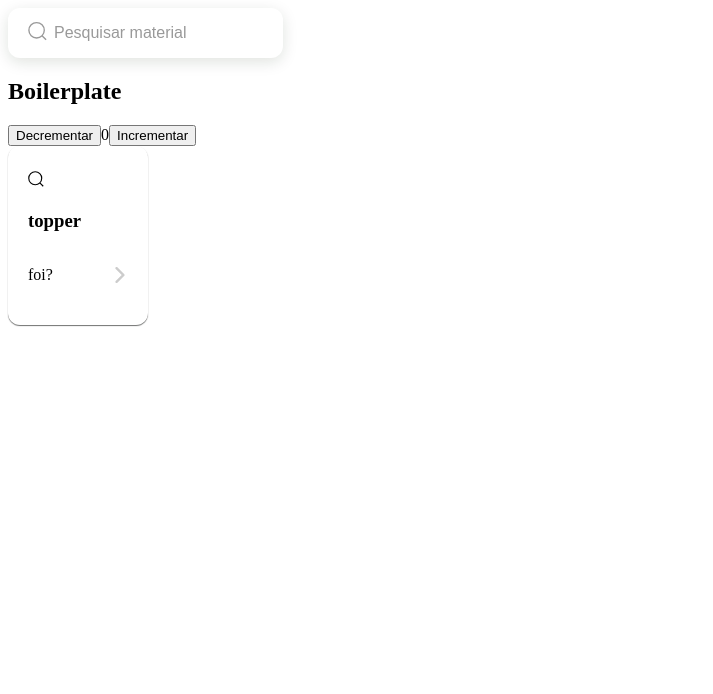
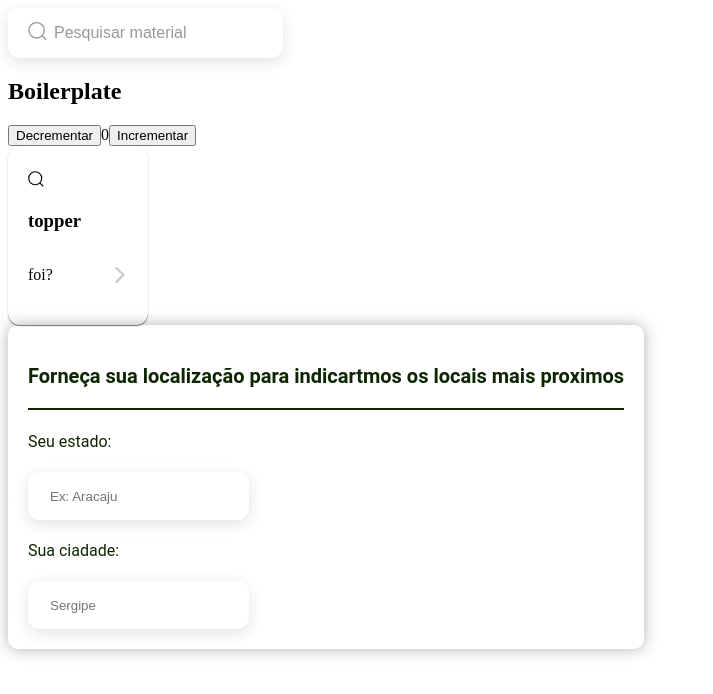
Before and after one commit to joaomarcosc/frontend-provihack, a React (Create React App) app: page / in a window 1280 px wide. Shown: the top 694 px of the page, without its empty margins (0-713 px from the left). Built offline with nearby package versions, Linux system fonts and the light colour scheme.

Commit message:
feat: card para pedido de localizacao

```diff
--- /dev/null
+++ b/src/components/CardPedidoDeLocalizaao/index.tsx
@@ -0,0 +1,25 @@
+import css from './syles.module.scss';
+import { Input } from 'components/Input';
+
+export function CardPedidoDeLocalizaao() {
+  return (
+    <div className={css.contaienr}>
+      <div className={css.cardHeader}>
+        <h3 className={css.h3}>
+          Forneça sua localização para indicartmos os locais mais proximos
+        </h3>
+        <div className={css.border}></div>
+        <div className={css.camposInput}>
+          <div>
+            <h4 className={css.h4}>Seu estado:</h4>
+            <Input className={css.campoInput} placeholder="Ex: Aracaju" />
+          </div>
+          <div>
+            <h4 className={css.h4}>Sua ciadade:</h4>
+            <Input className={css.campoInput} placeholder="Sergipe" />
+          </div>
+        </div>
+      </div>
+    </div>
+  );
+}
--- /dev/null
+++ b/src/components/CardPedidoDeLocalizaao/syles.module.scss
@@ -0,0 +1,37 @@
+.contaienr{
+    display: flex;
+    box-shadow: 0px 0px 15px rgba(42, 48, 39, 0.372);
+    border-radius: 10px;
+    width: fit-content;
+}
+.cardHeader{
+    margin: 20px
+
+}
+.camposInput{
+    align-items: flex-end;
+    margin: auto;
+
+}
+.campoInput{
+    border: none;
+}
+.h3{
+    font-family: 'Roboto';
+    font-style: normal;
+    font-weight: 600;
+    font-size: 20px;
+    line-height: 23px;
+    color: #0D2601;
+}
+.h4{
+    font-family: 'Roboto';
+    font-style: normal;
+    font-weight: 400;
+    font-size: 16px;
+    line-height: 19px;
+    color: #0D2601;
+}
+.border{
+    border: 1px solid #0D2601;
+}
--- a/src/components/Header/index.tsx
+++ b/src/components/Header/index.tsx
@@ -2,6 +2,7 @@ import { useStores } from 'stores';
 import { ReactComponent as SearchSvg } from '../../assets/icons/search-icon.svg';
 import { Input } from 'components/Input';
 import { CardRecycle } from 'components/CardRecycle';
+import { CardPedidoDeLocalizaao } from 'components/CardPedidoDeLocalizaao';
 
 export function Header() {
   const {
@@ -16,6 +17,7 @@ export function Header() {
       {count}
       <button onClick={increment}>Incrementar</button>
       <CardRecycle icon={<SearchSvg />} title="topper" description="foi?" />
+      <CardPedidoDeLocalizaao />
     </section>
   );
 }
```
